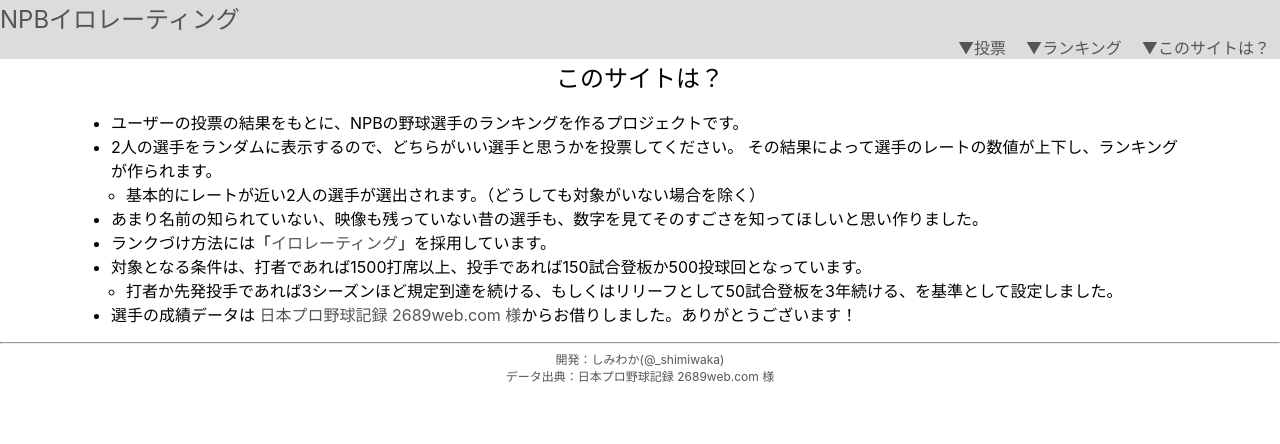
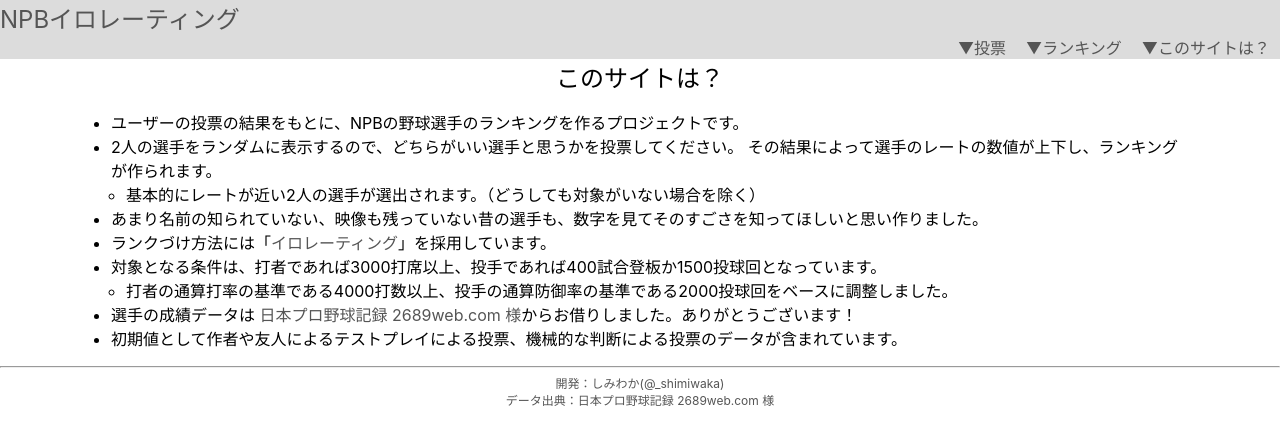
Before and after one commit to shimiwaka/elorater-npb, a React (Create React App) app in the folder front/er-npb-react/: page /description in a window 1280 px wide. Shown: the top 444 px of the page. Built offline with nearby package versions, Linux system fonts and the light colour scheme.

Commit message:
update Description

```diff
--- a/front/er-npb-react/src/pages/Description.tsx
+++ b/front/er-npb-react/src/pages/Description.tsx
@@ -19,13 +19,16 @@ const Description = () => {
           <li>あまり名前の知られていない、映像も残っていない昔の選手も、数字を見てそのすごさを知ってほしいと思い作りました。</li>
           <li>ランクづけ方法には「<a href="https://ja.wikipedia.org/wiki/%E3%82%A4%E3%83%AD%E3%83%AC%E3%83%BC%E3%83%86%E3%82%A3%E3%83%B3%E3%82%B0" target="_blank" rel="noreferrer">イロレーティング</a>」を採用しています。</li>
           <li>
-            対象となる条件は、打者であれば1500打席以上、投手であれば150試合登板か500投球回となっています。
+            対象となる条件は、打者であれば3000打席以上、投手であれば400試合登板か1500投球回となっています。
             <ul>
-              <li>打者か先発投手であれば3シーズンほど規定到達を続ける、もしくはリリーフとして50試合登板を3年続ける、を基準として設定しました。</li>
+              <li>打者の通算打率の基準である4000打数以上、投手の通算防御率の基準である2000投球回をベースに調整しました。</li>
             </ul>
           </li>
           <li>
             選手の成績データは <a href="https://2689web.com/" target="_blank" rel="noreferrer">日本プロ野球記録 2689web.com 様</a>からお借りしました。ありがとうございます！
+          </li>
+          <li>
+            初期値として作者や友人によるテストプレイによる投票、機械的な判断による投票のデータが含まれています。
           </li>
         </ul>
       </div>
```
